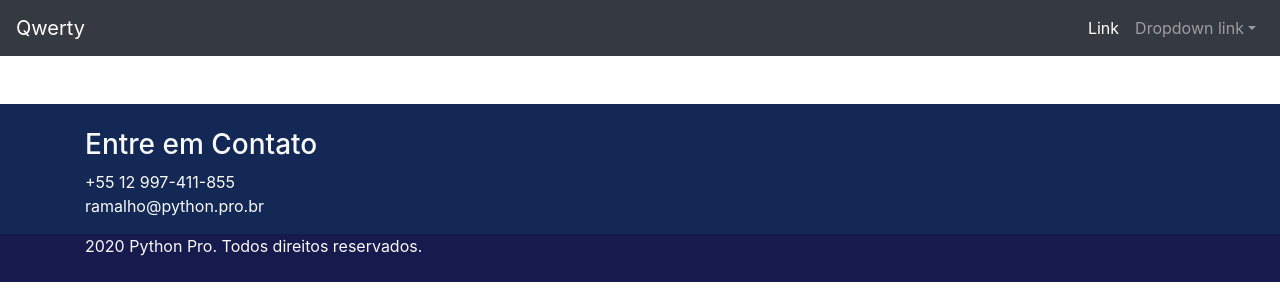
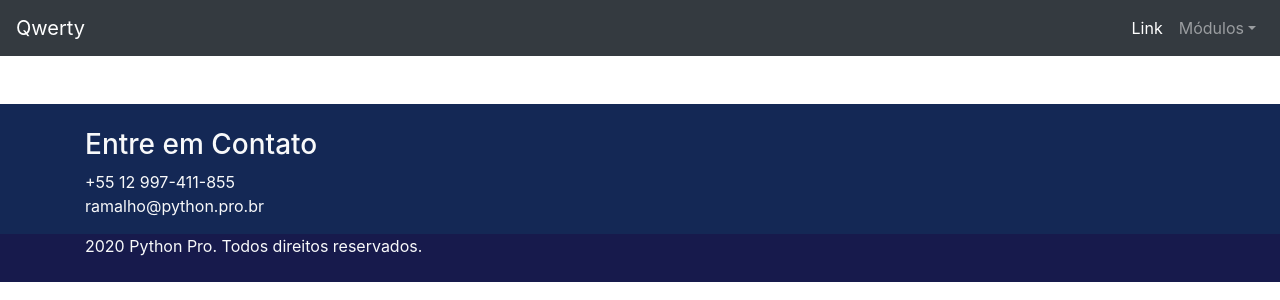
Before and after one commit to Alfareiza/curso-django, a Django app: template pypro/base/templates/base/base.html in a window 1280 px wide. Shown: the top 300 px of the page. Run offline with Django 3.2, Linux system fonts and the light colour scheme; the template is opened without the code that fills it, so the values that code supplies are empty; some libraries are stand-ins or nearby versions.

Commit message:
Configured navbar to show modulos with a for

```diff
--- a/pypro/base/templates/base/base.html
+++ b/pypro/base/templates/base/base.html
@@ -38,12 +38,12 @@
                             </li>
                             <li class="nav-item dropdown">
                                 <a class="nav-link dropdown-toggle" href="http://example.com" id="navbarDropdownMenuLink"
-                                   data-toggle="dropdown">Dropdown link</a>
+                                   data-toggle="dropdown">Módulos</a>
                                 <div class="dropdown-menu dropdown-menu-right" aria-labelledby="navbarDropdownMenuLink">
-                                    <a class="dropdown-item" href="#">Action</a> <a class="dropdown-item" href="#">Another
-                                    action</a> <a class="dropdown-item" href="#">Something else here</a>
-                                    <div class="dropdown-divider">
-                                    </div>
+                                    {% for modulo in MODULOS %}
+                                    <a class="dropdown-item" href="#">{{ modulo.titulo }}</a>
+                                    {% endfor %}
+                                    <div class="dropdown-divider"></div>
                                     <a class="dropdown-item" href="#">Separated link</a>
                                 </div>
                             </li>
```
